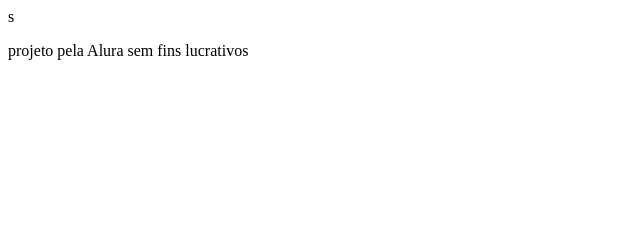
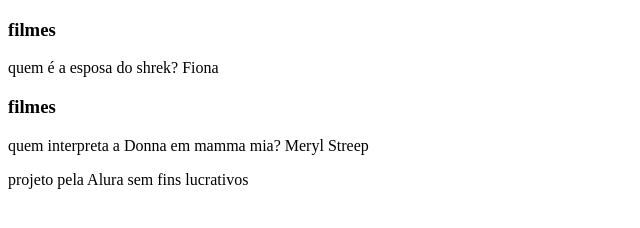
Before and after one commit to nicole-a11y/flashcard, a plain HTML site: page flashcard/index.html in a window 1280 px wide. Shown: the whole page, without its empty margins (0-640 px from the left). Drawn offline with Linux system fonts and the light colour scheme.

Commit message:
index.html

```diff
--- a/flashcard/index.html
+++ b/flashcard/index.html
@@ -10,7 +10,20 @@
 
             <section id="container">
                 <article class="cartão">
-                    <div class="cartao__conteúdo">s</div>
+                    <div class="cartao__conteúdo">
+                        <h3>filmes</h3>
+                    </div class="cartao__conteúdo__pergunta"div>
+                    quem é a esposa do shrek?
+                    </div class="cartao__conteúdo__resposta" div>
+                    Fiona
+                </article>
+                <article class="cartão">
+                    <div class="cartao__conteúdo">
+                        <h3>filmes</h3>
+                    </div class="cartao__conteúdo__pergunta"div>
+                    quem interpreta a Donna em mamma mia?
+                    </div class="cartao__conteúdo__resposta" div>
+                    Meryl Streep
                 </article>
             </section>
 
```
